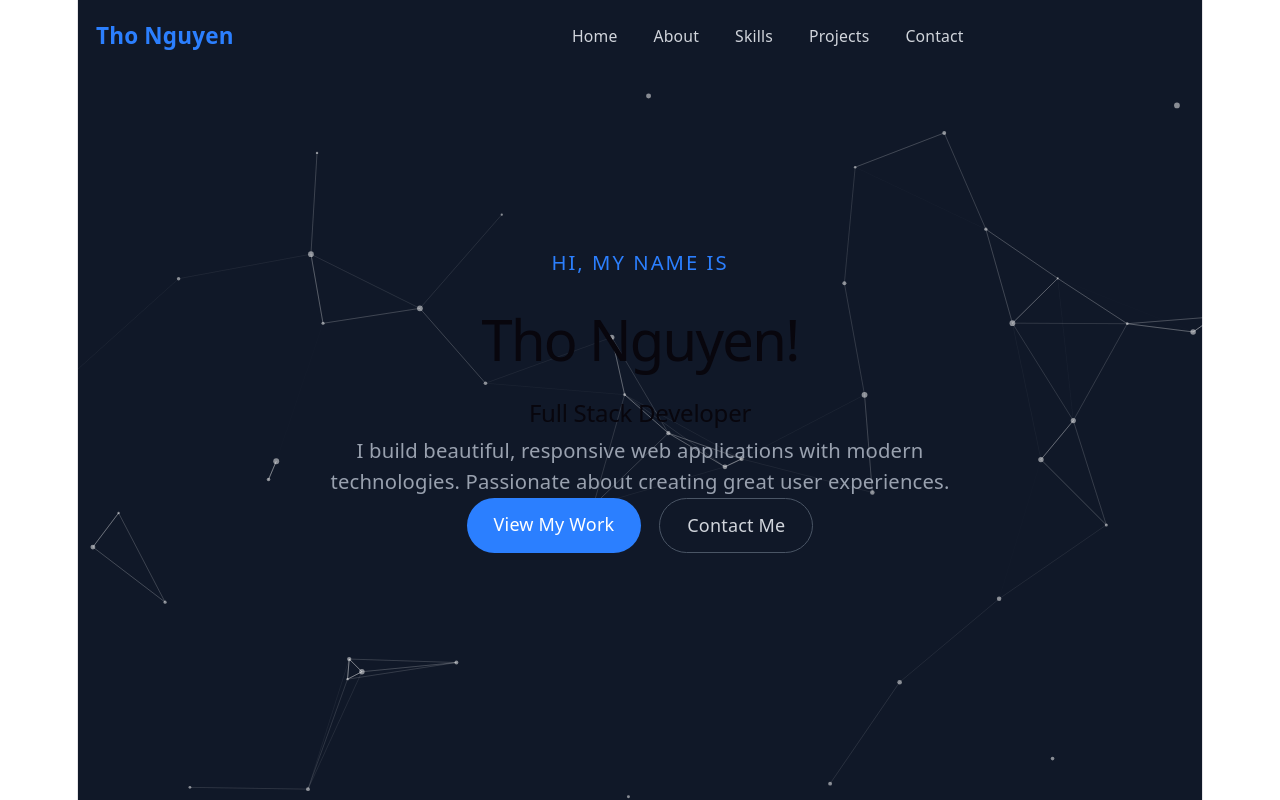
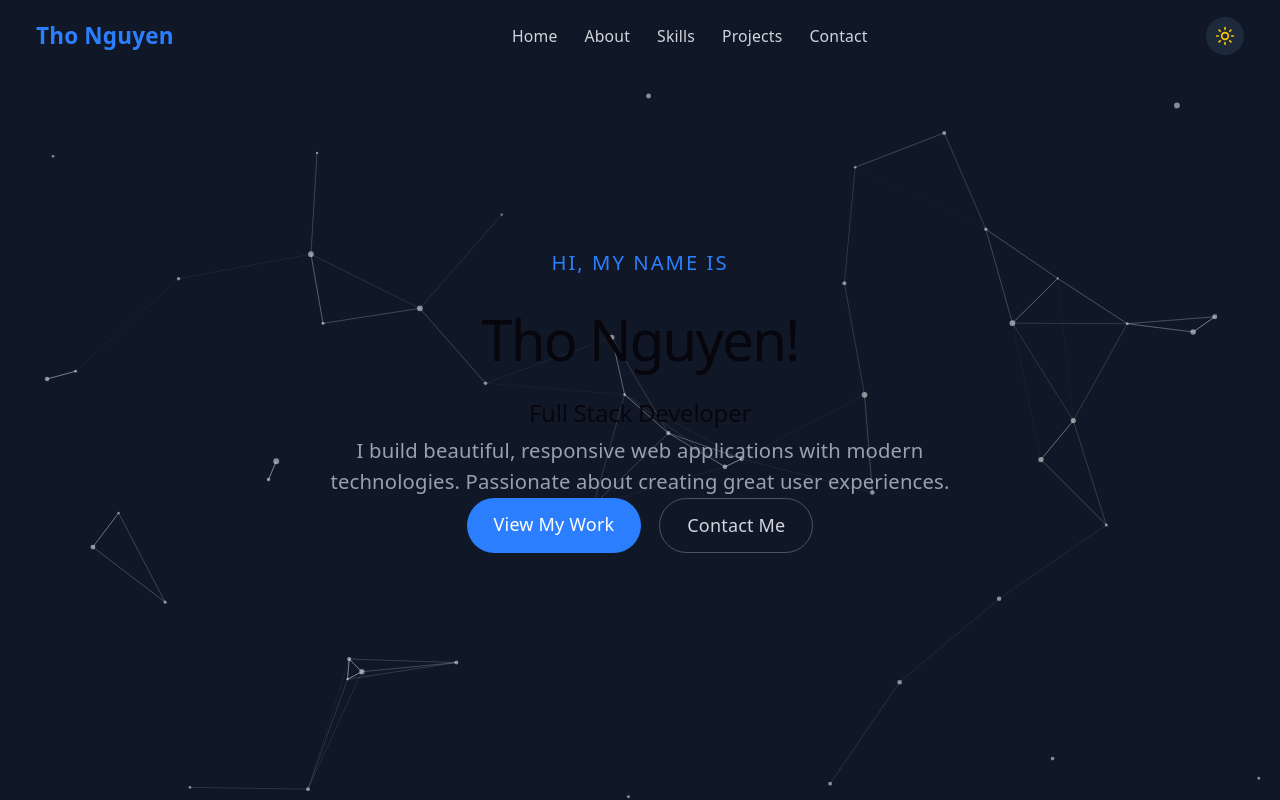
Before and after one commit to ThoN148/Personal-Website, a React app in the folder portfolio/: page / in a window 1280 px wide. Shown: the top 800 px of the page. Built offline with nearby package versions, Linux system fonts and the light colour scheme; the HTML template or start-up script is replaced by a standard one.

Commit message:
Border Aligned for Desktop

```diff
--- a/portfolio/src/components/navigationbar.jsx
+++ b/portfolio/src/components/navigationbar.jsx
@@ -31,7 +31,7 @@ const Navbar = () => {
           : "bg-transparent"
       }`}
     >
-      <div className="max-w-6xl mx-auto px-4">
+      <div className="w-full px-8">
         <div className="flex items-center justify-between h-16">
 
           {/* Logo */}
@@ -43,7 +43,7 @@ const Navbar = () => {
           </a>
 
           {/* Desktop Links */}
-          <div className="hidden md:flex items-center gap-8">
+          <div className="hidden md:flex items-center gap-6">
             {navLinks.map((link) => (
               <a
                 key={link.label}
@@ -57,8 +57,8 @@ const Navbar = () => {
             ))}
           </div>
 
-          {/* Right Side: Theme Toggle + Hamburger */}
-          <div className="flex items-center gap-4">
+          {/* Right Side */}
+          <div className="flex items-center gap-4 flex-shrink-0">
             <button
               onClick={toggleTheme}
               className={`p-2 rounded-full transition-colors ${
--- a/portfolio/src/index.css
+++ b/portfolio/src/index.css
@@ -57,11 +57,11 @@ body {
 }
 
 #root {
-  width: 1126px;
+  width: 100%;
   max-width: 100%;
-  margin: 0 auto;
-  text-align: center;
-  border-inline: 1px solid var(--border);
+  margin: 0;
+  text-align: left;
+  border-inline: none;
   min-height: 100svh;
   display: flex;
   flex-direction: column;
```
